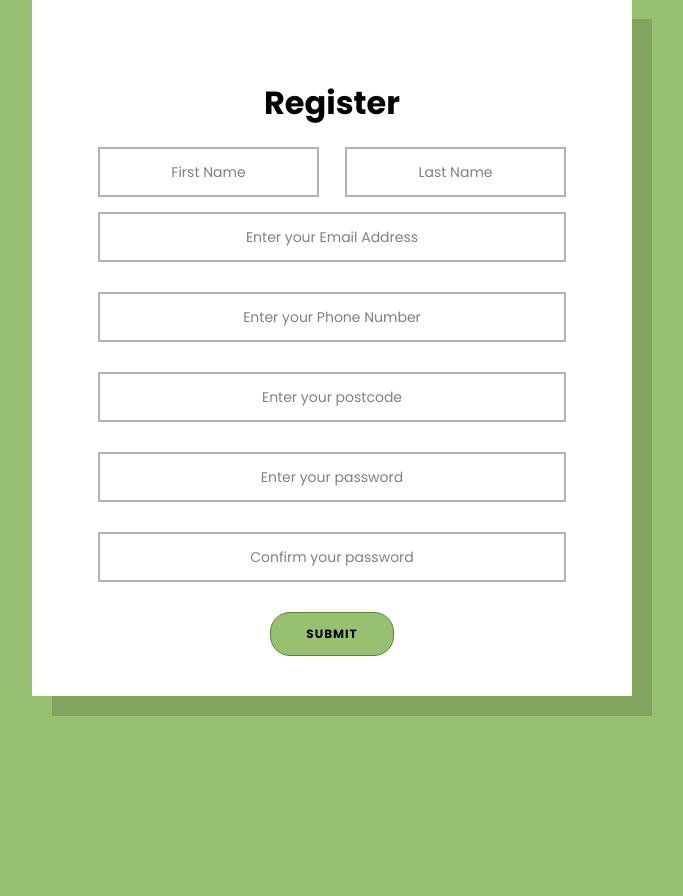
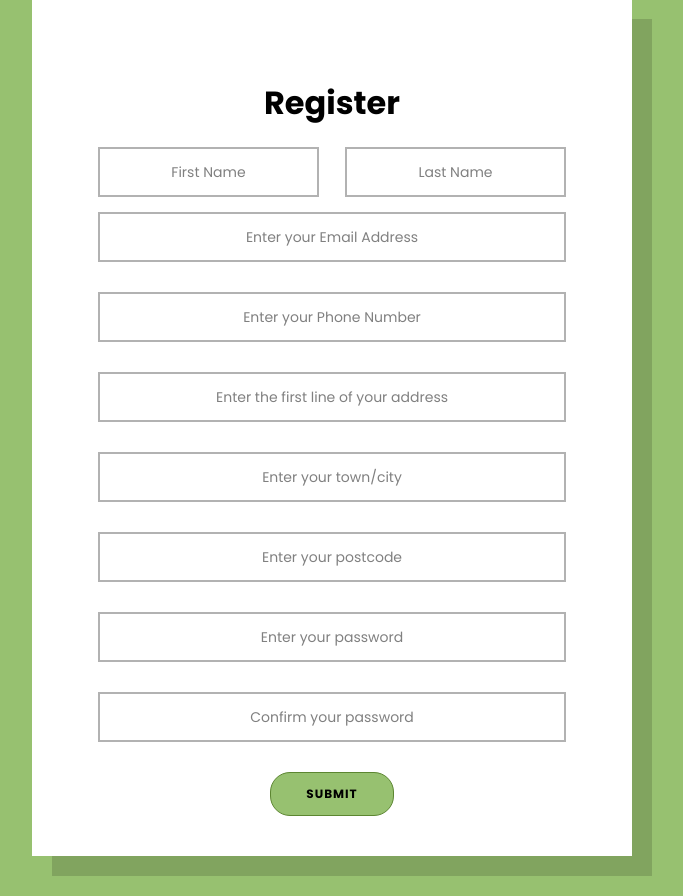
Before and after one commit to sclay-ncl/CSC2033-Food-Bank-Project, a Flask app: template templates/register.html in a window 1280 px wide. Shown: the part 136-1032 px from the top of the page, without its empty margins (308-991 px from the left). Before the commit the page ends 852 px from the top, so only its background shows below. Run offline with Flask 2, Linux system fonts and the light colour scheme; the template is opened without the code that fills it: values that come from a table or form of the project are taken from there, others are empty; some libraries are stand-ins or nearby versions.

Commit message:
Fix for form data, to better suit needs.

```diff
--- a/templates/register.html
+++ b/templates/register.html
@@ -33,12 +33,12 @@
                             {{ error }}
                         {% endfor %}
 
-                    {{ form.address_line_1(class="input", placeholder="Enter the first line of your address") }}
-                        {% for error in form.address_line_1.errors %}
+                    {{ form.address_line(class="input", placeholder="Enter the first line of your address") }}
+                        {% for error in form.address_line.errors %}
                             {{ error }}
                         {% endfor %}
 
-                    {{ form.address_line_2(class="input", placeholder="Enter the second line of your address") }}
+                    {{ form.town_city(class="input", placeholder="Enter your town/city") }}
                         {% for error in form.first_name.errors %}
                             {{ error }}
                         {% endfor %}
```
